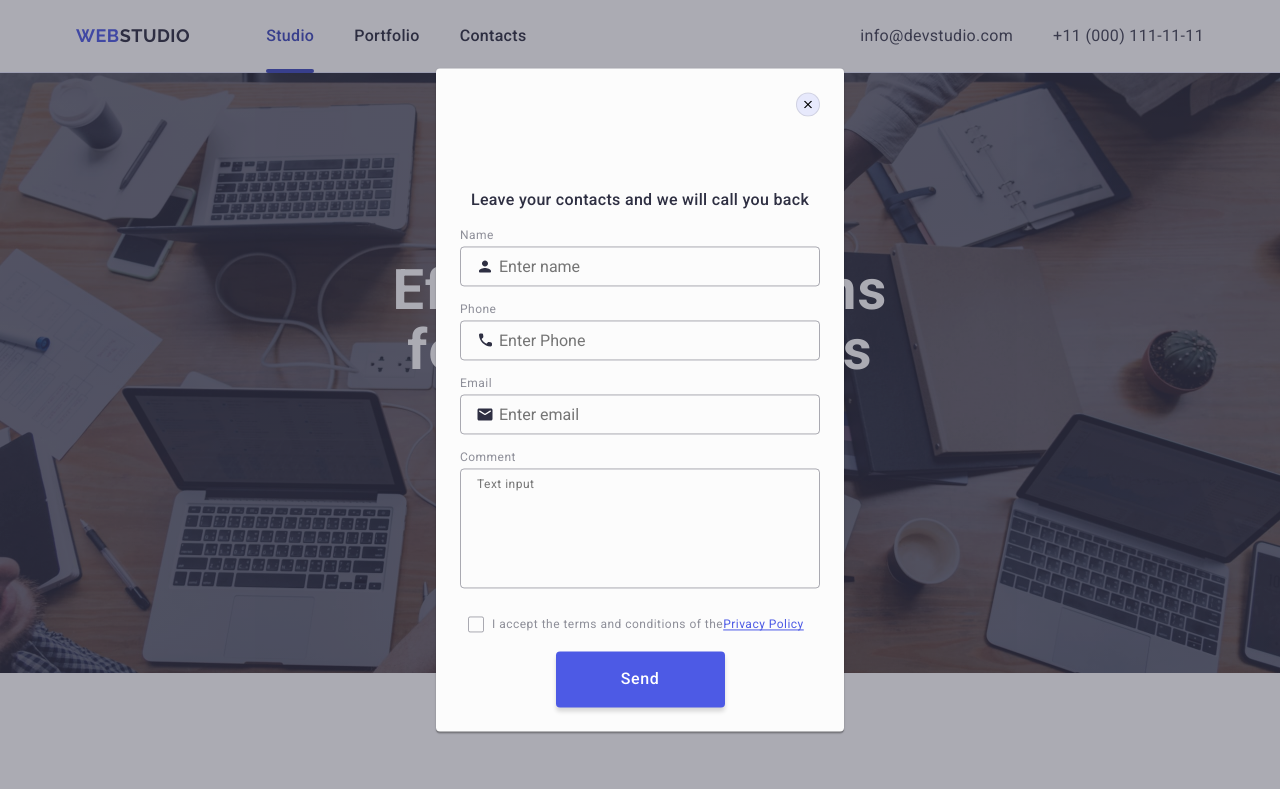
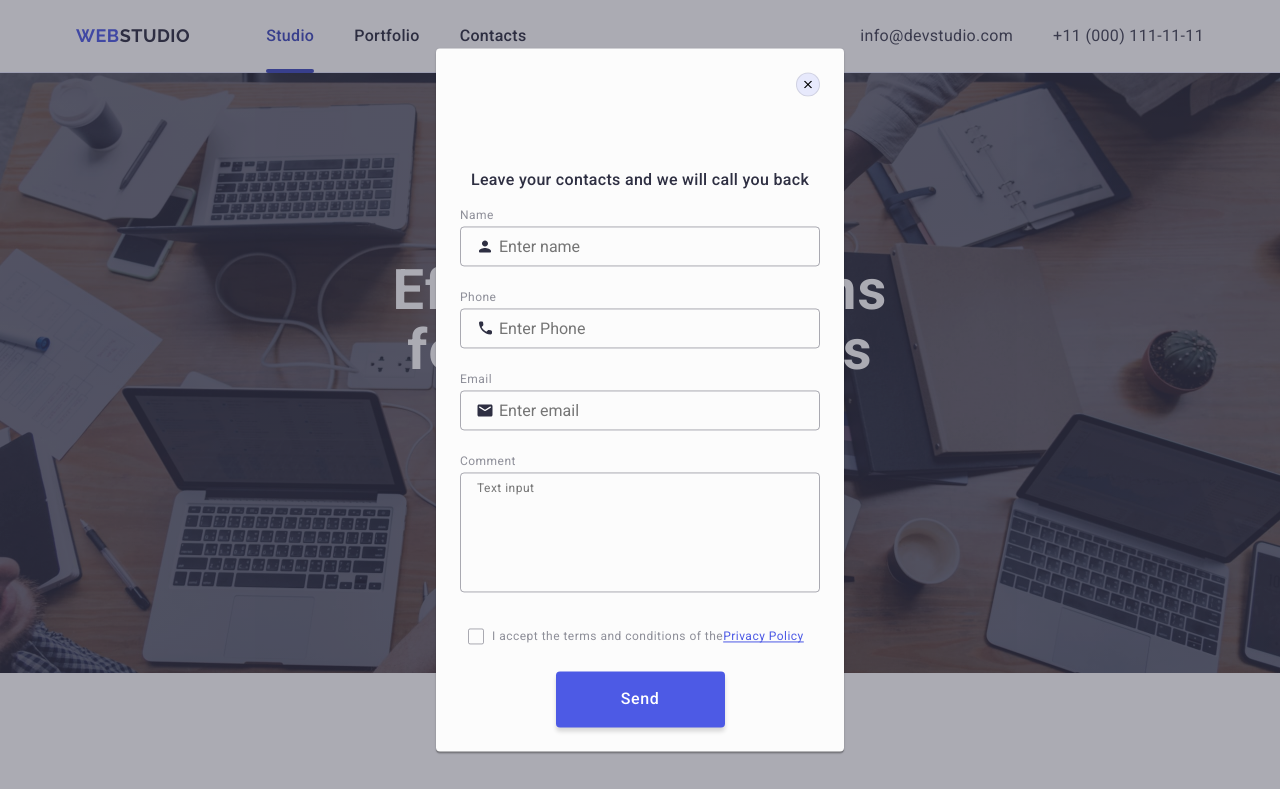
Before and after one commit to Viktor-Bondar-15/goit-markup-hw-05, a plain HTML site: page index.html in a window 1280 px wide. Shown: the top 789 px of the page. Drawn offline with nearby package versions, Linux system fonts and the light colour scheme.

Commit message:
comm-md-7

```diff
--- a/css/styles.css
+++ b/css/styles.css
@@ -730,7 +730,6 @@ border-color:#4d5ae5;
 }
 
 .modal-label-us{
-    /*display: inline-block;*/
     display:block;
     margin-bottom: 4px;
 font-size: 12px;
@@ -745,7 +744,7 @@ font-size: 12px;
 
 .modal-field{
 /*margin-bottom: 16px;*/
-margin-bottom: 16px;
+margin-bottom: 24px;
 }
 
 .modal-icon{
```
